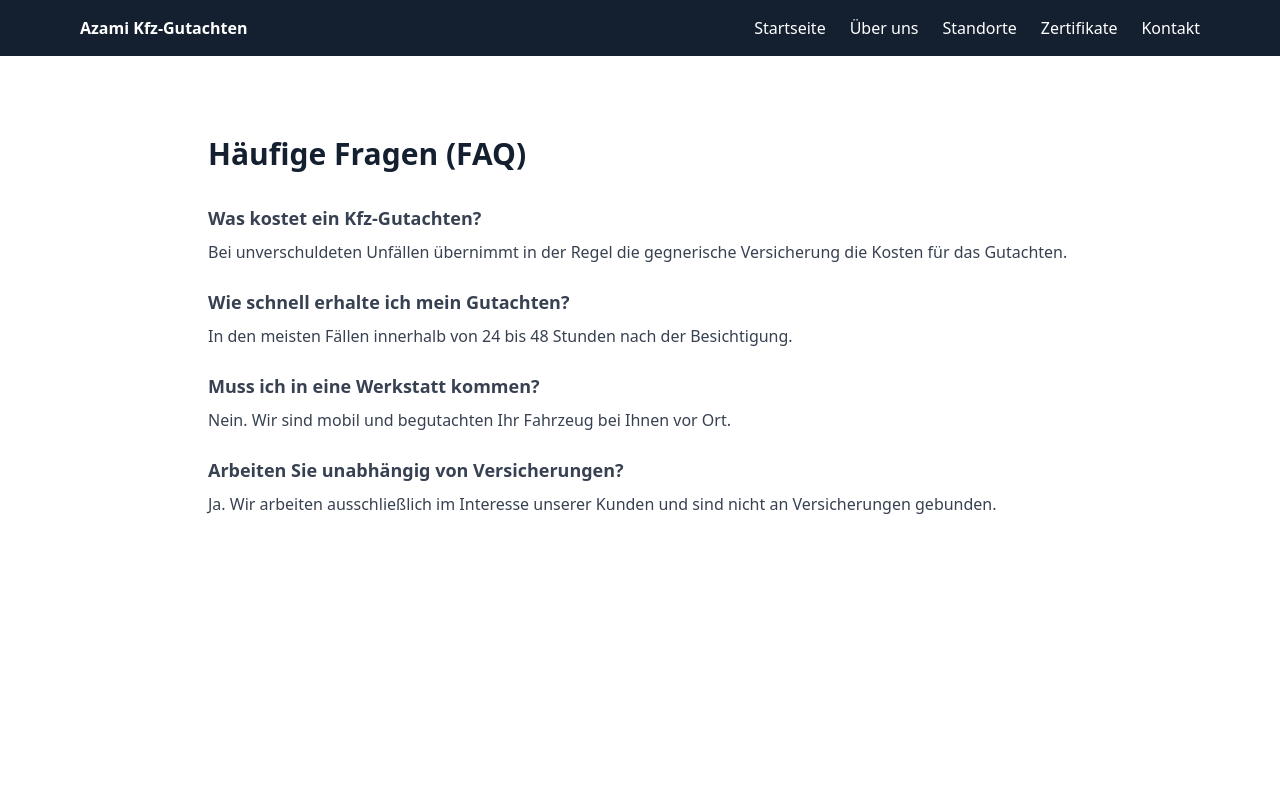
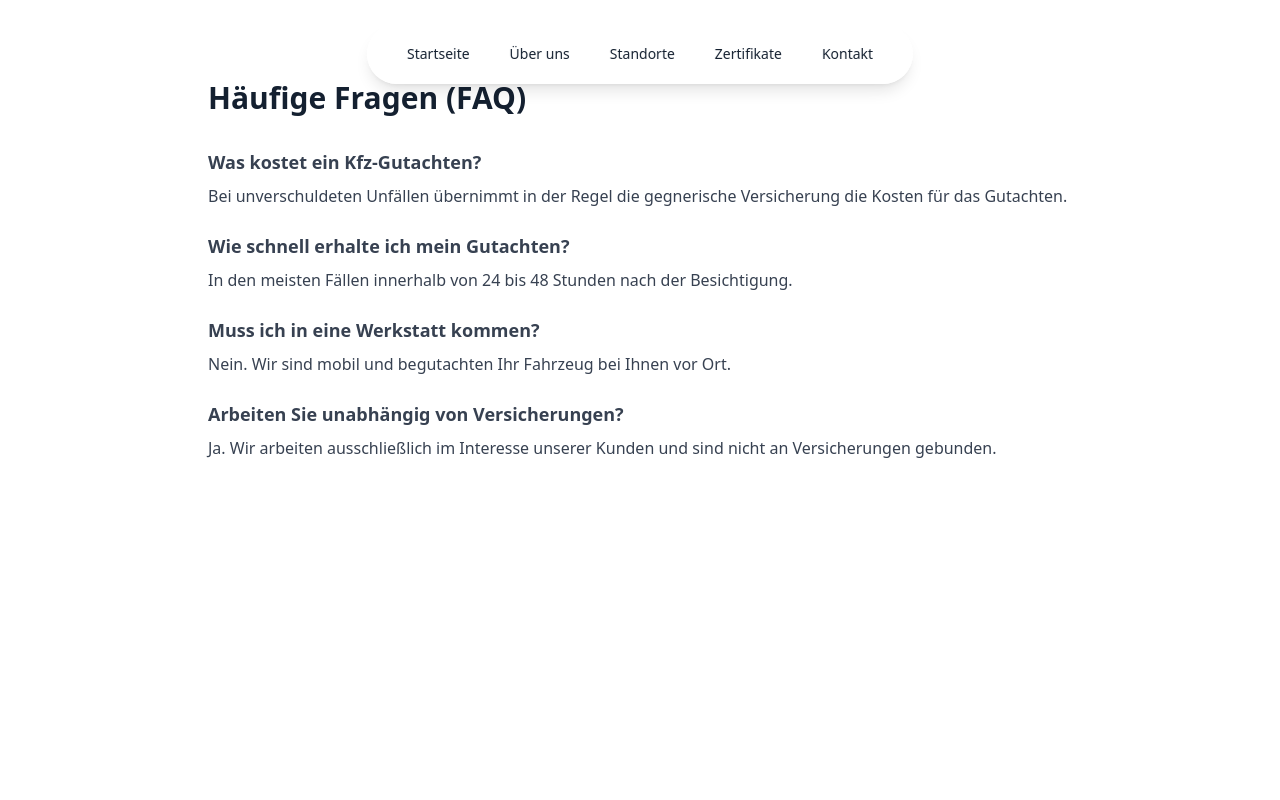
Before and after one commit to Mo-167/azami-kfz-gutachten, a React (Vite) app: page /faq in a window 1280 px wide. Shown: the top 800 px of the page. Built offline with nearby package versions, Linux system fonts and the light colour scheme.

Commit message:
Update Navbar

```diff
--- a/src/components/Hero.tsx
+++ b/src/components/Hero.tsx
@@ -2,7 +2,7 @@ import { ArrowRight, PhoneCall } from "lucide-react";
 
 export default function Hero() {
   return (
-    <section className="bg-heroBg py-20 px-4">
+    <section id="hero" className="pt-32 py-20 px-4 bg-heroBg scroll-mt-32">
       <div className="max-w-6xl mx-auto grid md:grid-cols-2 gap-10 items-center">
 
         {/* Textbereich */}
@@ -41,7 +41,7 @@ export default function Hero() {
             </a>
 
             <a
-              href="tel:+4915792324981"
+              href="tel:+4917641759351"
               className="bg-white border border-gray-300 px-6 py-3 rounded-lg font-medium flex items-center gap-2 hover:bg-gray-100 transition text-heroBg"
             >
               <PhoneCall size={20} /> Anrufen
--- a/src/components/Layout.tsx
+++ b/src/components/Layout.tsx
@@ -1,16 +1,27 @@
 import { Outlet } from "react-router-dom";
 import Navbar from "./Navbar";
 import Footer from "./Footer";
-import ScrollToTarget from "./ScrollToTarget";
+import ScrollToTop from "./ScrollToTop";
+import ScrollToHash from "./ScrollToHash";
 
 export default function Layout() {
   return (
     <>
+      {/* 🔹 Platzhalter für späteres Logo */}
+      {/*
+      <div className="flex justify-center py-6">
+        <img src="/logo.svg" alt="Azami Kfz-Gutachten Logo" className="h-16" />
+      </div>
+      */}
+
       <Navbar />
-      <ScrollToTarget />
+      <ScrollToTop />
+      <ScrollToHash />
+
       <main className="w-full min-h-screen">
         <Outlet />
       </main>
+
       <Footer />
     </>
   );
--- a/src/components/Navbar.tsx
+++ b/src/components/Navbar.tsx
@@ -1,25 +1,123 @@
-import { useNavigate } from "react-router-dom";
+import React from "react";
+import { Link, useLocation, useNavigate } from "react-router-dom";
 
 export default function Navbar() {
+  const location = useLocation();
   const navigate = useNavigate();
 
-  const goToContact = () => {
-    navigate("/", { state: { scrollToContact: true } });
+  const isActive = (path: string) => {
+    if (path === "/") return location.pathname === "/";
+    return location.pathname.startsWith(path);
+  };
+
+  // Robust: wartet, bis das Element wirklich im DOM ist
+  const scrollToId = (id: string) => {
+    let attempts = 0;
+    const maxAttempts = 120;
+
+    const tryScroll = () => {
+      const el = document.getElementById(id);
+      if (el) {
+        el.scrollIntoView({ behavior: "smooth", block: "start" });
+        return;
+      }
+
+      attempts++;
+      if (attempts < maxAttempts) requestAnimationFrame(tryScroll);
+    };
+
+    tryScroll();
+  };
+
+  const goToHero = async (e: React.MouseEvent) => {
+    e.preventDefault();
+
+    // Wenn wir nicht auf der Startseite sind: erst dahin navigieren
+    if (location.pathname !== "/") {
+      navigate("/");
+      // danach zum Hero scrollen (DOM muss erst rendern)
+      requestAnimationFrame(() => scrollToId("hero"));
+      return;
+    }
+
+    // Wenn wir schon auf der Startseite sind: direkt scrollen
+    scrollToId("hero");
+  };
+
+  const goToContact = async (e: React.MouseEvent) => {
+    e.preventDefault();
+
+    if (location.pathname !== "/") {
+      navigate("/");
+      requestAnimationFrame(() => scrollToId("contact"));
+      return;
+    }
+
+    scrollToId("contact");
   };
 
   return (
-    <header className="bg-heroBg text-white">
-      <div className="max-w-6xl mx-auto px-4 py-4 flex justify-between">
-        <span className="font-bold">Azami Kfz-Gutachten</span>
+    <header className="fixed top-6 left-1/2 -translate-x-1/2 z-50">
+      <nav className="bg-white/90 backdrop-blur-md shadow-lg rounded-full px-6 py-3">
+        <ul className="flex items-center gap-2 text-sm font-medium text-heroBg">
+          {/* Startseite -> immer zum Hero */}
+          <li>
+            <button
+              onClick={goToHero}
+              className={`px-4 py-2 rounded-full transition ${
+                isActive("/") ? "bg-heroBg text-white" : "hover:bg-lightBlue"
+              }`}
+              type="button"
+            >
+              Startseite
+            </button>
+          </li>
 
-        <nav className="flex gap-6">
-          <button onClick={() => navigate("/")}>Startseite</button>
-          <button onClick={() => navigate("/ueber-uns")}>Über uns</button>
-          <button onClick={() => navigate("/standorte")}>Standorte</button>
-          <button onClick={() => navigate("/zertifikate")}>Zertifikate</button>
-          <button onClick={goToContact}>Kontakt</button>
-        </nav>
-      </div>
+          <li>
+            <Link
+              to="/ueber-uns"
+              className={`px-4 py-2 rounded-full transition ${
+                isActive("/ueber-uns") ? "bg-heroBg text-white" : "hover:bg-lightBlue"
+              }`}
+            >
+              Über uns
+            </Link>
+          </li>
+
+          <li>
+            <Link
+              to="/standorte"
+              className={`px-4 py-2 rounded-full transition ${
+                isActive("/standorte") ? "bg-heroBg text-white" : "hover:bg-lightBlue"
+              }`}
+            >
+              Standorte
+            </Link>
+          </li>
+
+          <li>
+            <Link
+              to="/zertifikate"
+              className={`px-4 py-2 rounded-full transition ${
+                isActive("/zertifikate") ? "bg-heroBg text-white" : "hover:bg-lightBlue"
+              }`}
+            >
+              Zertifikate
+            </Link>
+          </li>
+
+          {/* Kontakt -> immer zum Kontaktbereich */}
+          <li>
+            <button
+              onClick={goToContact}
+              className="px-4 py-2 rounded-full transition hover:bg-lightBlue"
+              type="button"
+            >
+              Kontakt
+            </button>
+          </li>
+        </ul>
+      </nav>
     </header>
   );
 }
--- a/src/components/ScrollToHash.tsx
+++ b/src/components/ScrollToHash.tsx
@@ -0,0 +1,27 @@
+import { useEffect } from "react";
+import { useLocation } from "react-router-dom";
+
+export default function ScrollToHash() {
+  const { hash } = useLocation();
+
+  useEffect(() => {
+    if (!hash) return;
+
+    const id = hash.replace("#", "");
+    let tries = 0;
+
+    const go = () => {
+      const el = document.getElementById(id);
+      if (el) {
+        el.scrollIntoView({ behavior: "smooth", block: "start" });
+      } else if (tries < 60) {
+        tries++;
+        requestAnimationFrame(go);
+      }
+    };
+
+    go();
+  }, [hash]);
+
+  return null;
+}
--- a/src/components/ScrollToTarget.tsx
+++ /dev/null
@@ -1,42 +0,0 @@
-import { useEffect } from "react";
-import { useLocation, useNavigate } from "react-router-dom";
-
-export default function ScrollToTarget() {
-  const location = useLocation();
-  const navigate = useNavigate();
-
-  useEffect(() => {
-    const params = new URLSearchParams(location.search);
-    const targetId = params.get("scrollTo");
-
-    if (!targetId) return;
-
-    let attempts = 0;
-    const maxAttempts = 120;
-
-    const tryScroll = () => {
-      const element = document.getElementById(targetId);
-
-      if (element) {
-        element.scrollIntoView({ behavior: "smooth", block: "start" });
-
-        // URL bereinigen
-        params.delete("scrollTo");
-        navigate(
-          { pathname: location.pathname, search: params.toString() ? `?${params}` : "" },
-          { replace: true }
-        );
-        return;
-      }
-
-      attempts++;
-      if (attempts < maxAttempts) {
-        requestAnimationFrame(tryScroll);
-      }
-    };
-
-    tryScroll();
-  }, [location, navigate]);
-
-  return null;
-}
--- /dev/null
+++ b/src/components/ScrollToTop.tsx
@@ -0,0 +1,13 @@
+import { useEffect } from "react";
+import { useLocation } from "react-router-dom";
+
+export default function ScrollToTop() {
+  const location = useLocation();
+
+  useEffect(() => {
+    console.log("ScrollToTop ausgelöst:", location.pathname);
+    window.scrollTo(0, 0);
+  }, [location.pathname]);
+
+  return null;
+}
--- a/src/index.css
+++ b/src/index.css
@@ -2,19 +2,22 @@
 @tailwind components;
 @tailwind utilities;
 
-html,
-body {
-  height: 100%;
+/* 🔴 Scroll-Fix – absolut notwendig */
+html, body {
+  width: 100%;
+  height: auto;
+  min-height: 100%;
+  margin: 0;
+  padding: 0;
+  overflow-x: hidden;
 }
 
+/* KEIN flex auf body */
 body {
-  margin: 0;
-  display: block;          /* wichtig: kein flex-centering */
-  min-height: 100%;
-  overflow-x: hidden;
-  scroll-behavior: smooth; /* optional, nice UX */
+  display: block;
 }
 
+/* Root darf Scroll nicht blockieren */
 #root {
   min-height: 100%;
 }
--- a/src/pages/Home.tsx
+++ b/src/pages/Home.tsx
@@ -3,25 +3,8 @@ import Services from "../components/Services";
 import Certificates from "../components/Certificates";
 import Examples from "../components/Examples";
 import Contact from "../components/Contact";
-import { useEffect } from "react";
-import { useLocation } from "react-router-dom";
-
 
 export default function Home() {
-  const location = useLocation();
-
-  useEffect(() => {
-    const params = new URLSearchParams(location.search);
-    const scrollTarget = params.get("scroll");
-
-    if (scrollTarget === "contact") {
-      const el = document.getElementById("contact");
-      if (el) {
-        el.scrollIntoView({ behavior: "smooth" });
-      }
-    }
-  }, [location]);
-
   return (
     <>
       <Hero />
```
